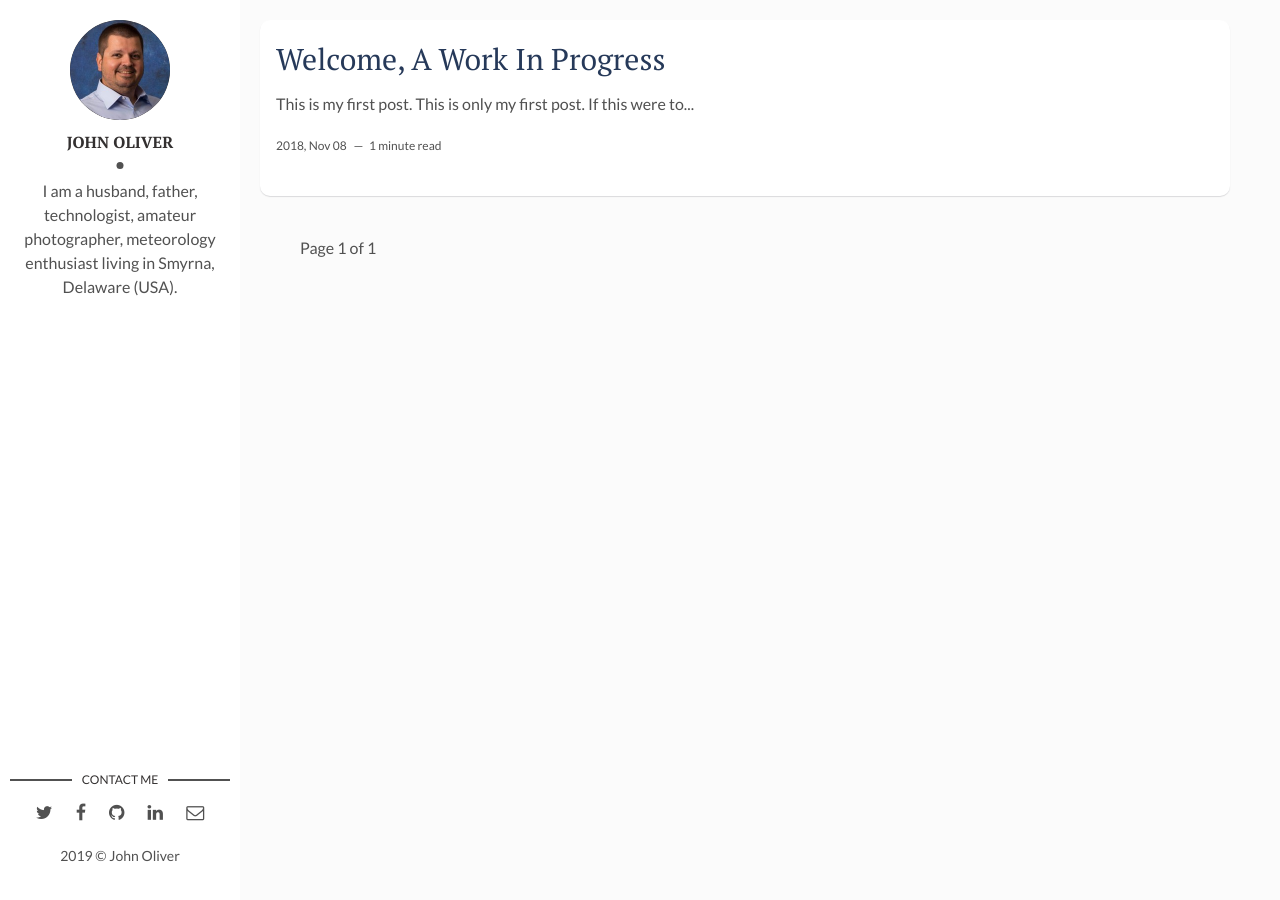
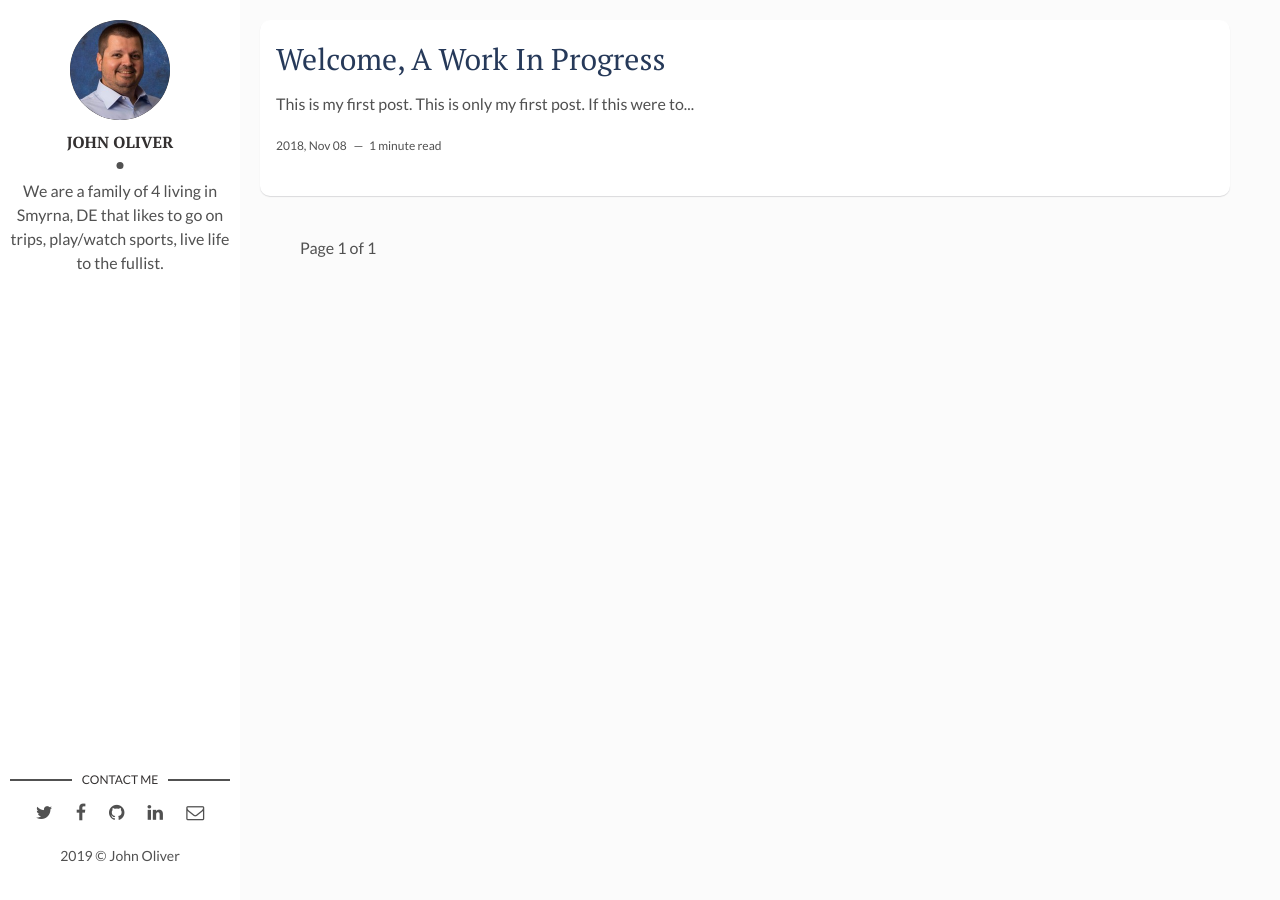
Before and after one commit to joliver3/joliver3.github.io, a Jekyll site: the page built from index.html, in a window 1280 px wide. Built offline with Jekyll 4.4.1, drawn with Linux system fonts in a browser that asks for light colours; the list of posts is cut into pages by our own code.

Commit message:
Update _config.yml

```diff
--- a/_config.yml
+++ b/_config.yml
@@ -1,4 +1,4 @@
-title: John Oliver
+title: The Oliver's
 description: > # this means to ignore newlines until "baseurl:"
   Write an awesome description for your new site here. You can edit this
   line in _config.yml. It will appear in your document head meta (for
@@ -11,7 +11,7 @@
 # Author Settings
 author: John Oliver # add your name
 author-img: john-oliver.jpg # add your photo
-about-author: I am a husband, father, technologist, amateur photographer, meteorology enthusiast living in Smyrna, Delaware (USA). # add description
+about-author: We are a family of 4 living in Smyrna, DE that likes to go on trips, play/watch sports, live life to the fullist. # add description
 social-twitter: johnoliver3 # add your Twitter handle
 social-facebook: # add your Facebook handle
 social-github: joliver3 # add your Github handle
```
